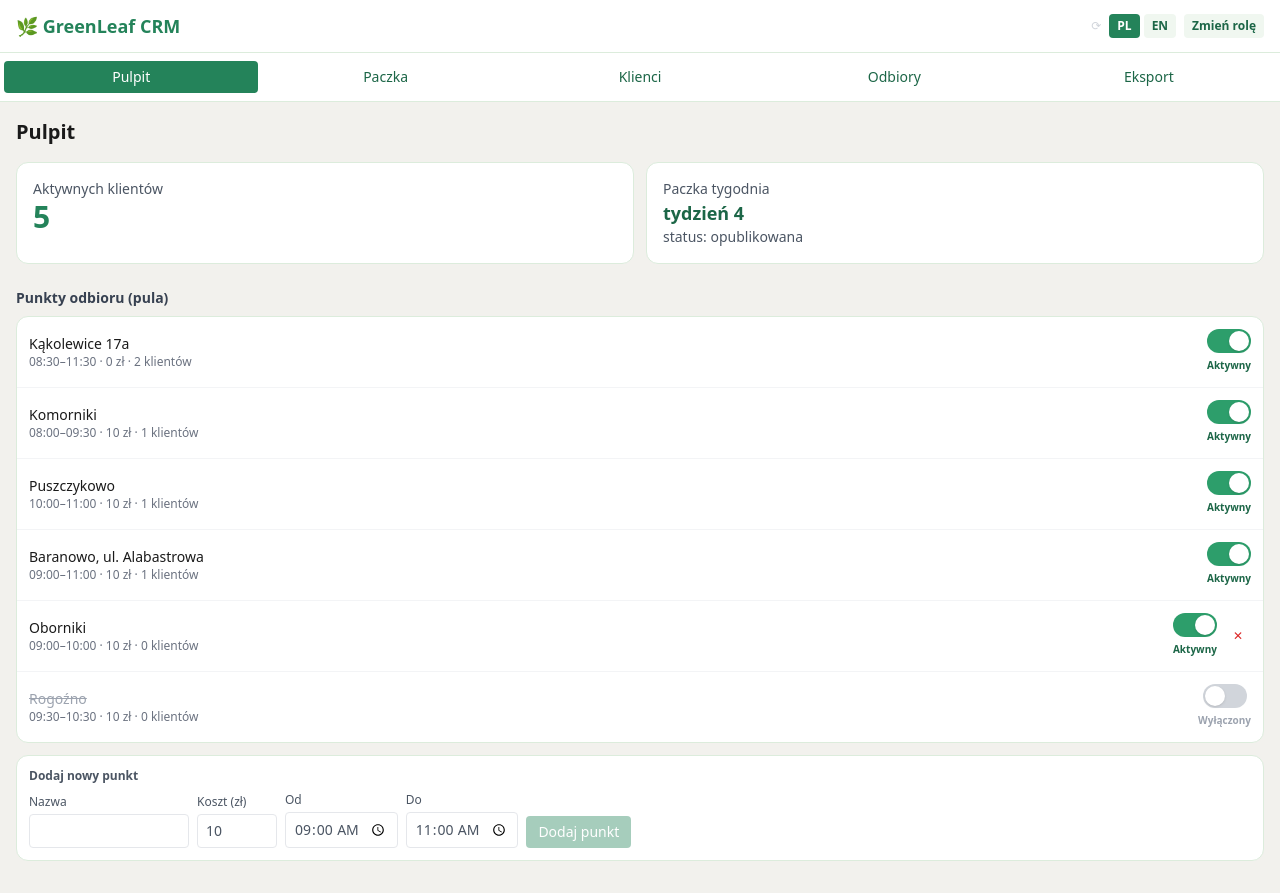
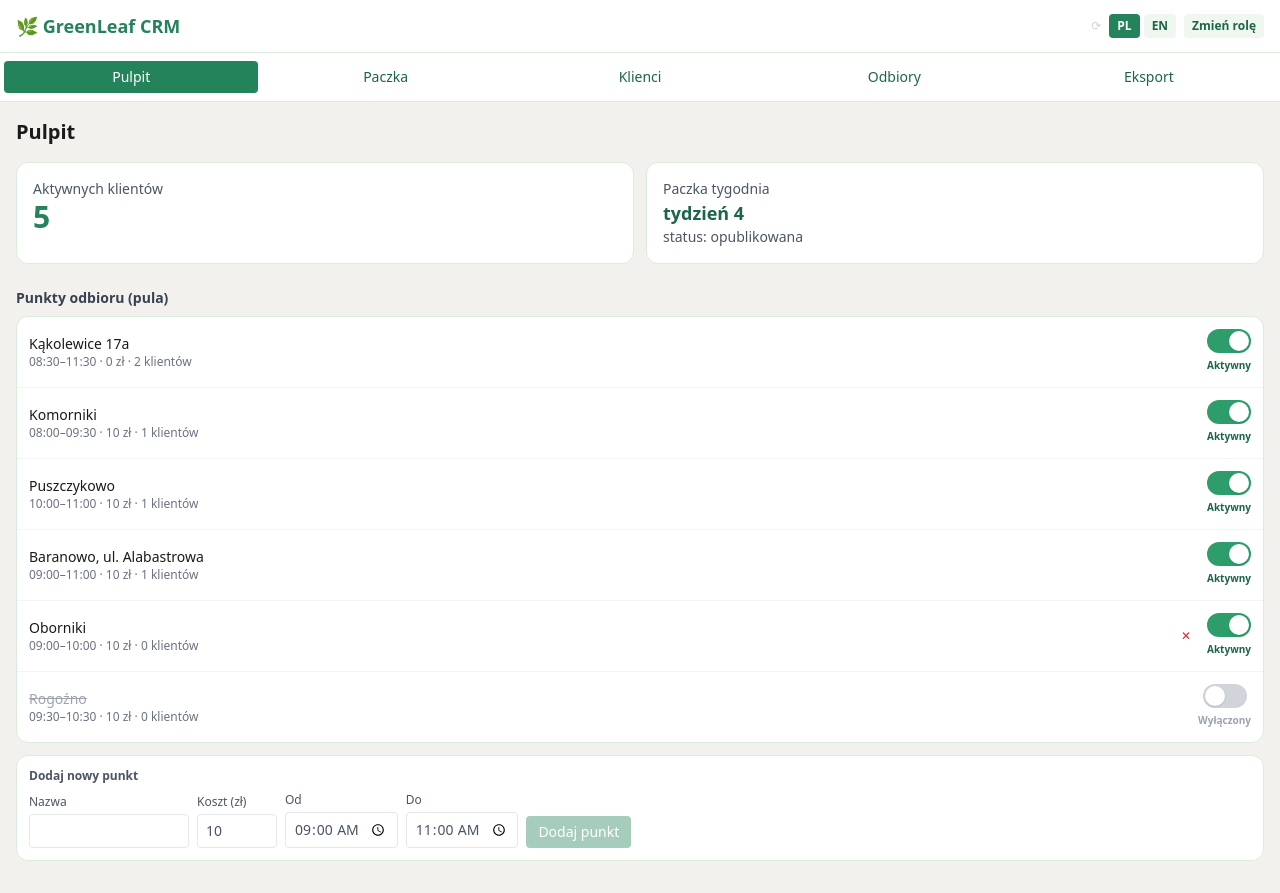
Before and after one commit to PawelSroczynski/greenleaf-crm, a Next.js app: page / in a window 1280 px wide. Both pictures are taken after a click on the button 640 px from the left and 225 px from the top of the page. Built offline with nearby package versions, Linux system fonts and the light colour scheme.

Commit message:
style(points): przycisk usun (x) po lewej stronie przelacznika

```diff
--- a/components/admin/PointsManager.tsx
+++ b/components/admin/PointsManager.tsx
@@ -76,6 +76,17 @@ export function PointsManager() {
                   {t('admin.points.clients', { n: clients })}
                 </p>
               </div>
+              {/* ✕ (usuwalne tylko punkty bez klientów i historii) — po lewej od przełącznika */}
+              {clients === 0 && !pointHasHistory(store, p.id) && (
+                <button
+                  type="button"
+                  onClick={() => onRemove(p.id, p.name)}
+                  aria-label={t('admin.points.remove', { name: p.name })}
+                  className="rounded px-2 py-1 text-xs font-medium text-red-600 hover:bg-red-50"
+                >
+                  ✕
+                </button>
+              )}
               {/* Jawny przełącznik aktywny/nieaktywny (suwak + podpis stanu) */}
               <div className="flex flex-col items-center gap-0.5">
                 <button
@@ -102,16 +113,6 @@ export function PointsManager() {
                   {p.isActive ? t('admin.points.active') : t('admin.points.inactive')}
                 </span>
               </div>
-              {clients === 0 && !pointHasHistory(store, p.id) && (
-                <button
-                  type="button"
-                  onClick={() => onRemove(p.id, p.name)}
-                  aria-label={t('admin.points.remove', { name: p.name })}
-                  className="rounded px-2 py-1 text-xs font-medium text-red-600 hover:bg-red-50"
-                >
-                  ✕
-                </button>
-              )}
             </li>
           );
         })}
```
